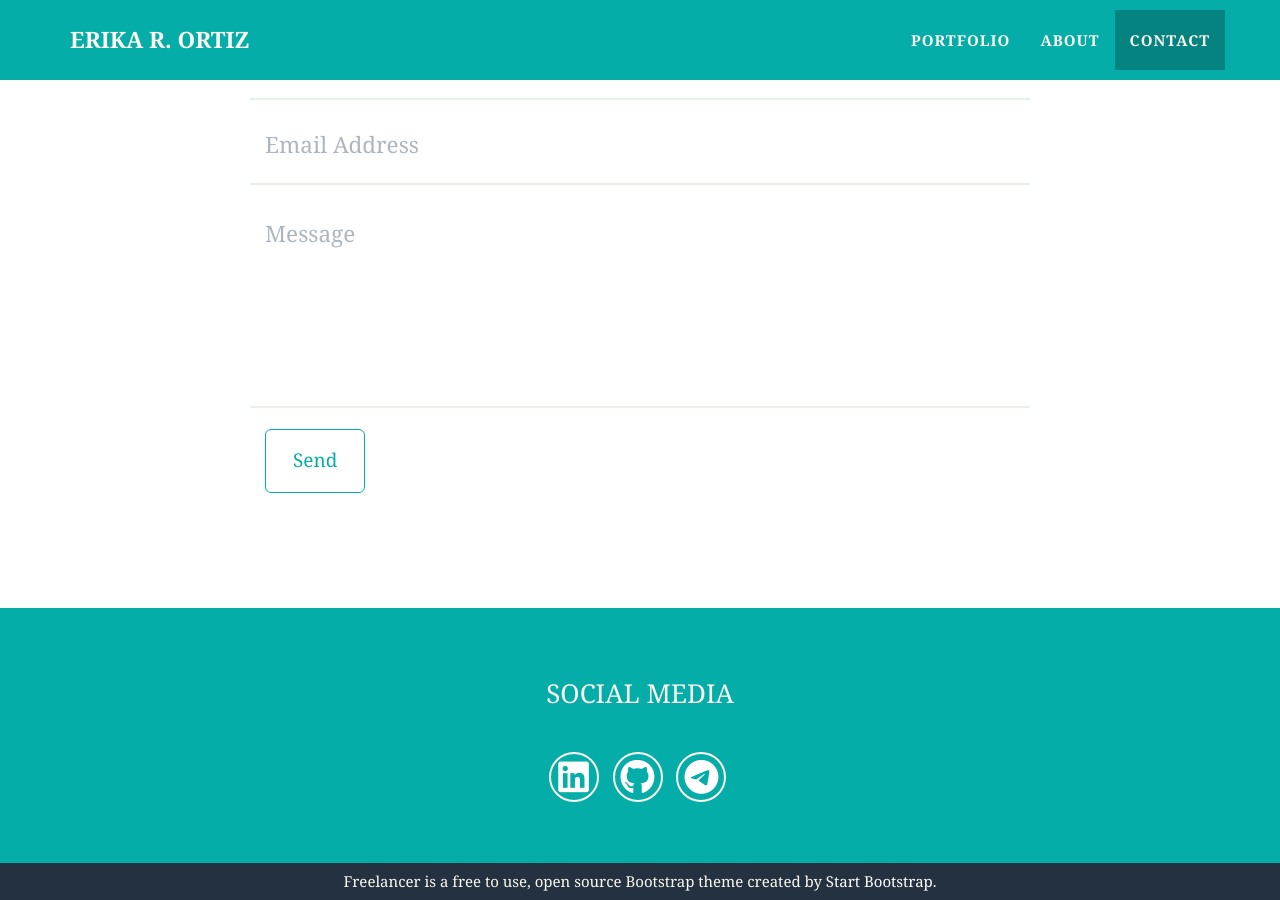
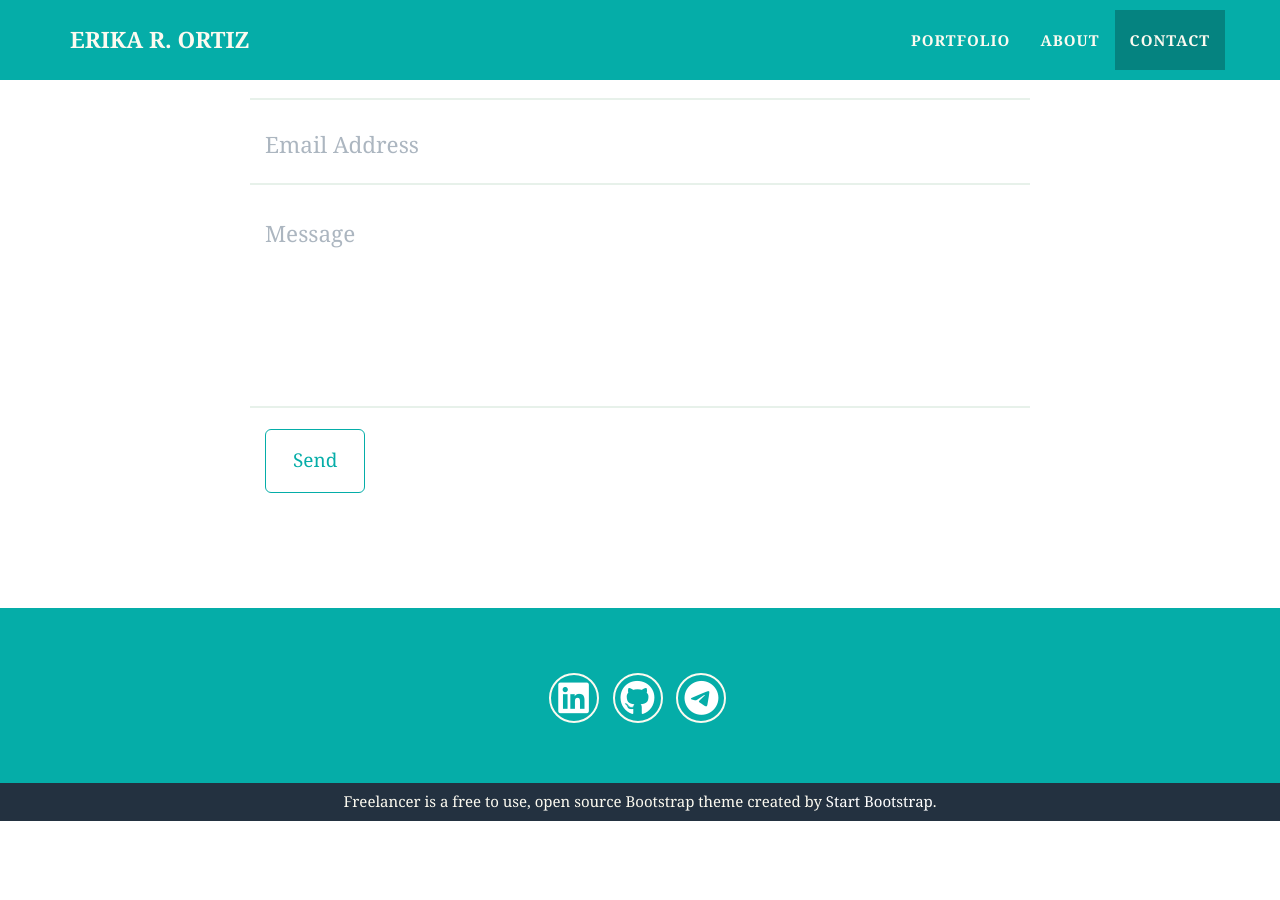
Before and after one commit to Erika-Ortiz/Erika-Ortiz.github.io, a Jekyll site: the page built from _posts/2023-03-01-0-e-commerce.markdown, in a window 1280 px wide and 900 px high, scrolled down 2688 px. Built offline with Jekyll 4.4.1, drawn with Linux system fonts in a browser that asks for light colours; after the commit the page ends 3509 px from its top, so only the background shows below that.

Commit message:
btn style

```diff
--- a/_includes/footer.html
+++ b/_includes/footer.html
@@ -12,7 +12,7 @@
           </p>
         </div>
         <div class="footer-col col-md-4">
-          <h3>{{ site.footer.social }}</h3>
+          <!-- <h3>{{ site.footer.social }}</h3> -->
           <ul class="list-inline">
             {% for network in site.social %}
             <li>
```
